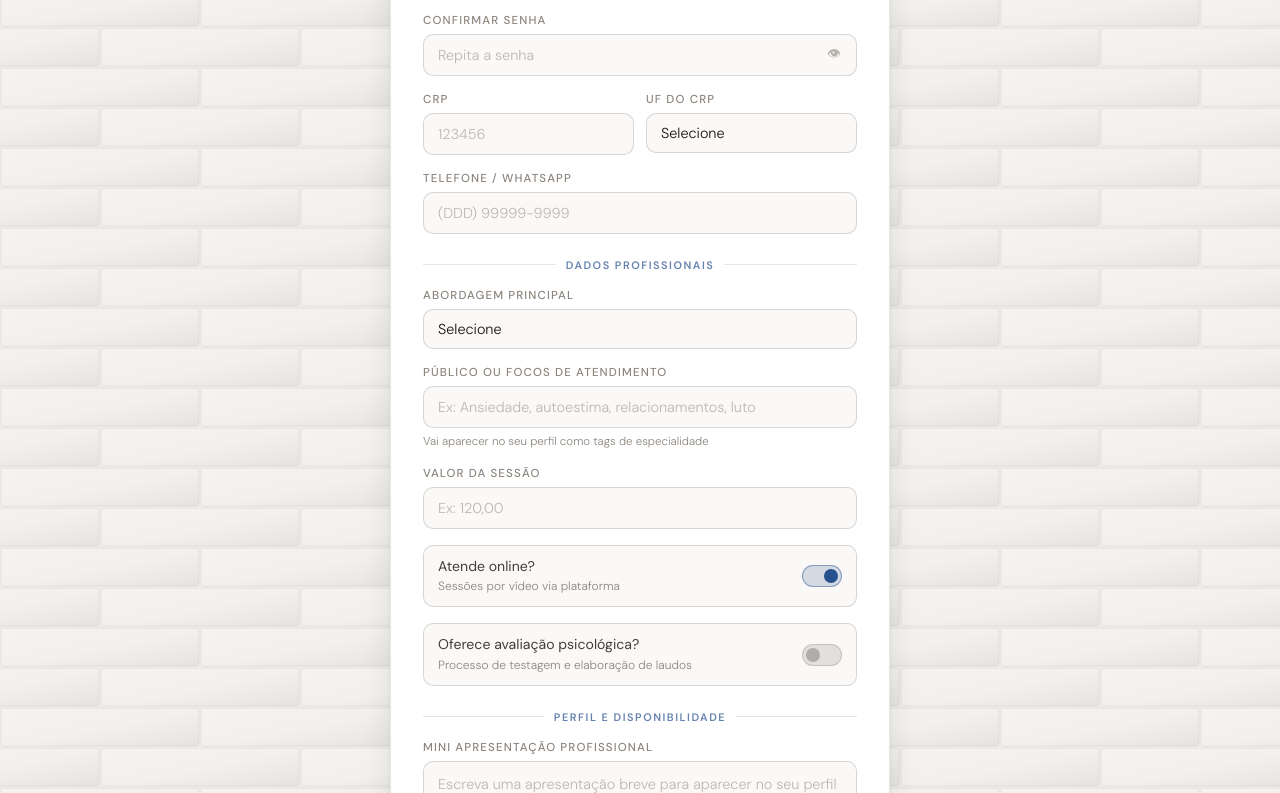
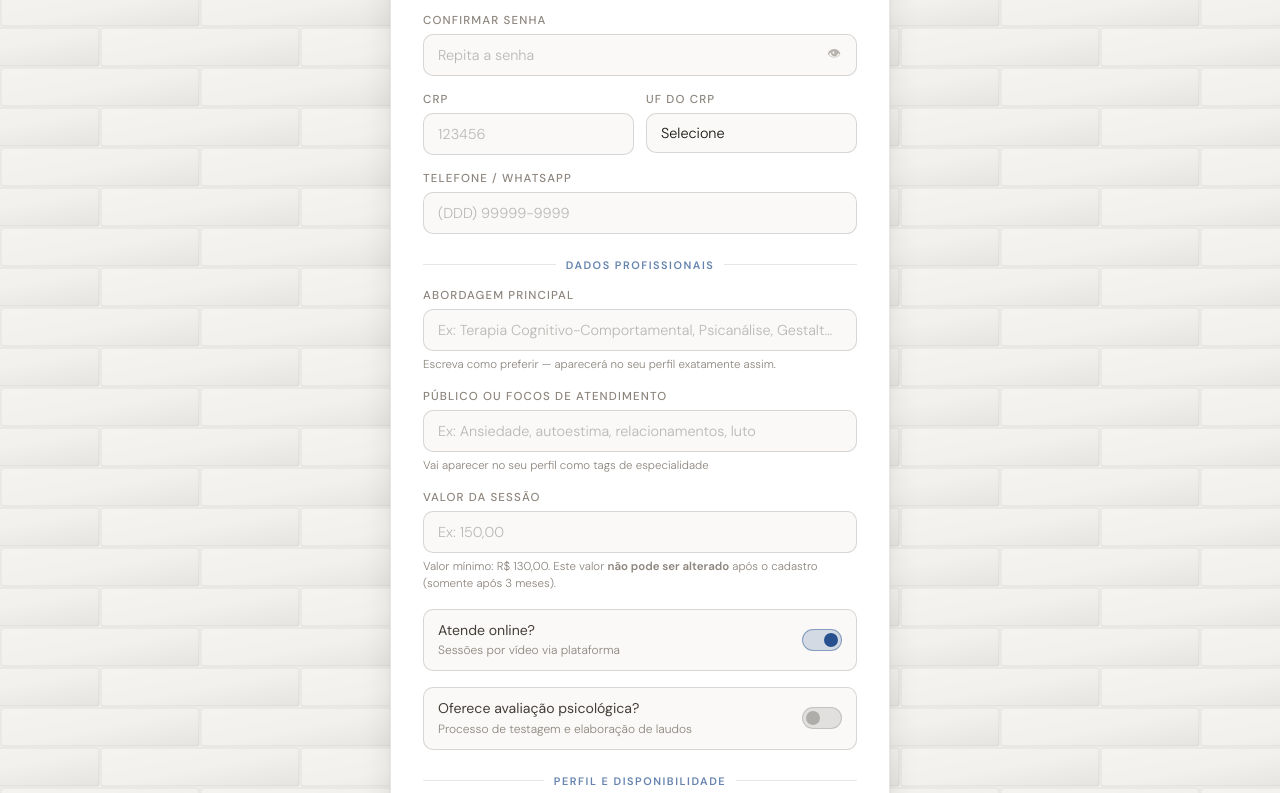
Before and after one commit to gustavosgbf-hue/teleconsulta24h, a plain HTML site: page psicologo-cadastro.html in a window 1280 px wide. Shown: the part 573-1366 px from the top of the page. Drawn offline with nearby package versions, Linux system fonts and the light colour scheme; a script that the page names is missing.

Commit message:
Update psicologo-cadastro.html

```diff
--- a/psicologo-cadastro.html
+++ b/psicologo-cadastro.html
@@ -309,17 +309,8 @@ h2{
 
   <div class="field">
     <label>Abordagem principal</label>
-    <select id="abordagem">
-      <option value="">Selecione</option>
-      <option>Terapia Cognitivo-Comportamental</option>
-      <option>Psicanálise</option>
-      <option>Humanista</option>
-      <option>Fenomenológica</option>
-      <option>Gestalt-terapia</option>
-      <option>ACT</option>
-      <option>Sistêmica</option>
-      <option>Outra</option>
-    </select>
+    <input type="text" id="abordagem" placeholder="Ex: Terapia Cognitivo-Comportamental, Psicanálise, Gestalt…"/>
+    <div class="hint">Escreva como preferir — aparecerá no seu perfil exatamente assim.</div>
   </div>
 
   <div class="field">
@@ -330,7 +321,8 @@ h2{
 
   <div class="field">
     <label>Valor da sessão</label>
-    <input type="text" id="valor_sessao" placeholder="Ex: 120,00" inputmode="decimal"/>
+    <input type="text" id="valor_sessao" placeholder="Ex: 150,00" inputmode="decimal"/>
+    <div class="hint">Valor mínimo: R$ 130,00. Este valor <strong>não pode ser alterado</strong> após o cadastro (somente após 3 meses).</div>
   </div>
 
   <!-- Atende online -->
@@ -465,6 +457,13 @@ async function cadastrar() {
   var abordagem      = document.getElementById('abordagem').value;
   var focos          = document.getElementById('focos').value.trim();
   var valor_sessao   = document.getElementById('valor_sessao').value.trim();
+
+  // Validação de valor mínimo R$130,00 — antes de enviar ao servidor
+  var valorNum = parseFloat(valor_sessao.replace(',', '.'));
+  if (!valor_sessao || isNaN(valorNum) || valorNum < 130) {
+    mostrarMsg('O valor mínimo da sessão é R$ 130,00.', 'err'); return;
+  }
+
   var atende_online  = document.getElementById('chk-online').checked;
   var tem_avaliacao  = document.getElementById('chk-avaliacao').checked;
   var valor_avaliacao = tem_avaliacao ? document.getElementById('valor_avaliacao').value.trim() : '';
@@ -490,12 +489,11 @@ async function cadastrar() {
       btn.style.display = 'none';
       mostrarMsg('Cadastro recebido com sucesso. Seu perfil será analisado pela equipe e você receberá retorno em breve.', 'ok');
       ['nome','nome_exibicao','email','senha','senha2','crp','telefone',
-       'focos','valor_sessao','valor_avaliacao','apresentacao','disponibilidade'].forEach(function(id){
+       'abordagem','focos','valor_sessao','valor_avaliacao','apresentacao','disponibilidade'].forEach(function(id){
         var el = document.getElementById(id);
         if (el) el.value = '';
       });
       document.getElementById('uf').value = '';
-      document.getElementById('abordagem').value = '';
     } else {
       mostrarMsg(d.error || 'Erro ao enviar cadastro. Tente novamente.', 'err');
       btn.disabled = false; btn.textContent = 'Solicitar cadastro';
```
